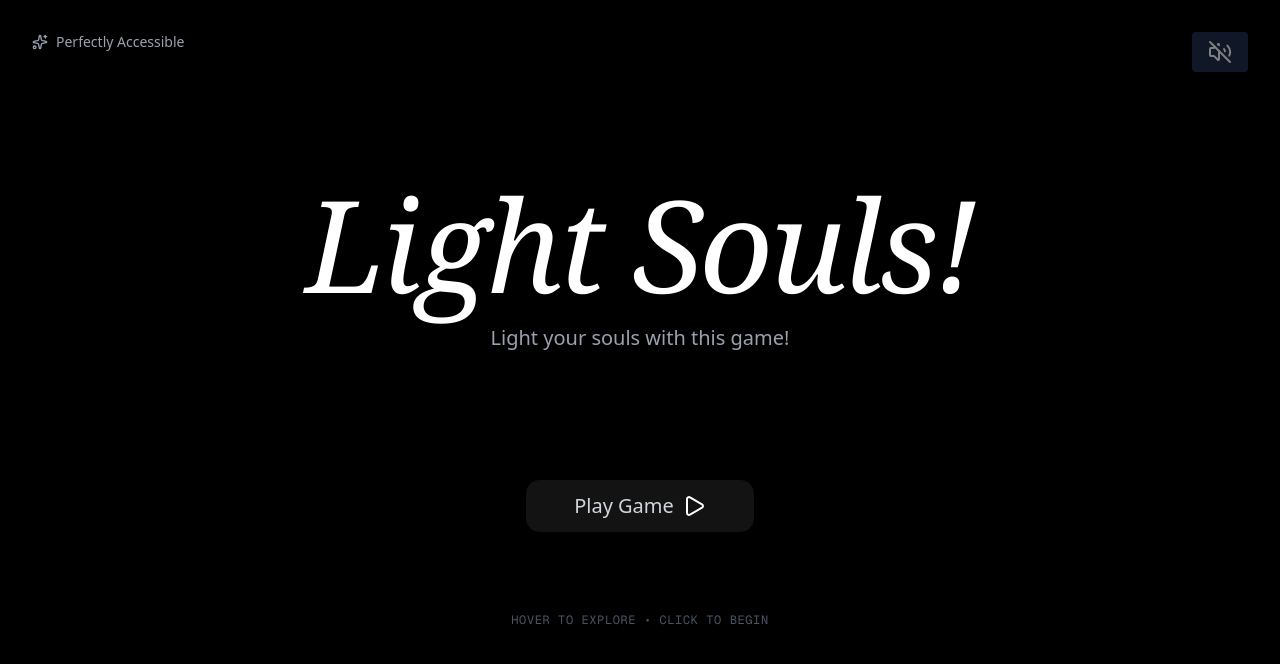
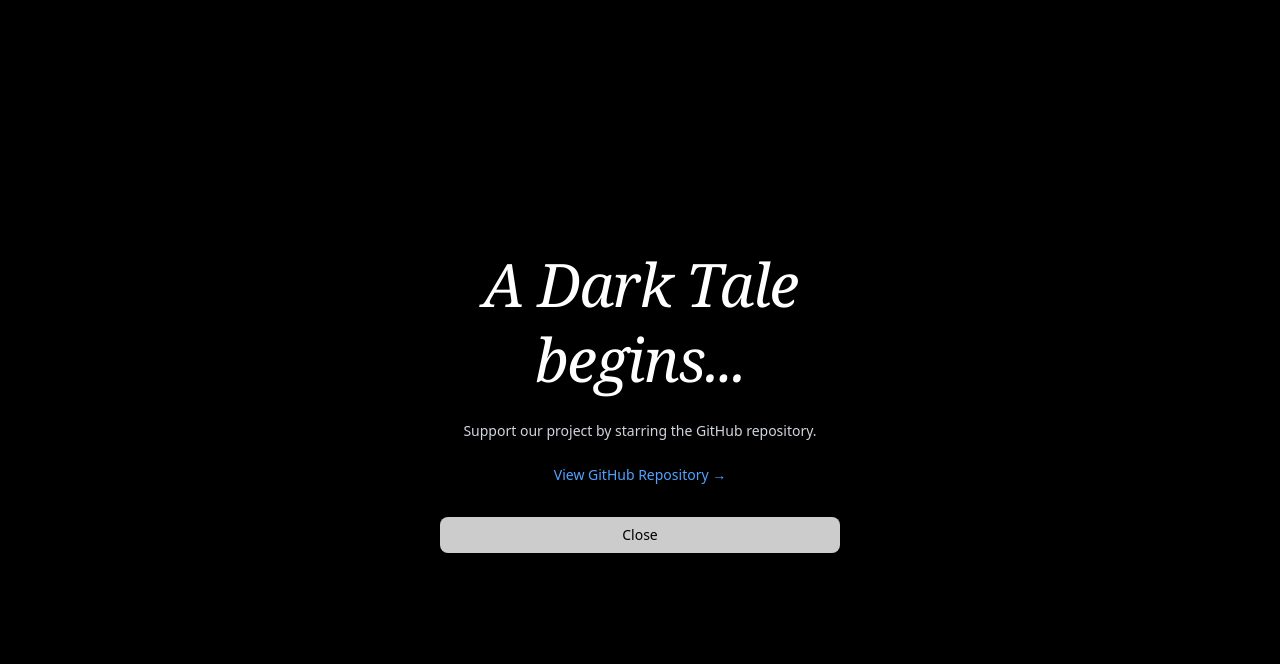
Before and after one commit to TheGhossst/LightSouls, a Next.js app: page / in a window 1280 px wide. Shown: the top 664 px of the page. Built offline with nearby package versions, Linux system fonts and the light colour scheme.

Commit message:
feat: add interactive popup with GitHub link and close button to HomePage

```diff
--- a/app/components/HomeMainContent.tsx
+++ b/app/components/HomeMainContent.tsx
@@ -9,7 +9,6 @@ export default function HomeMainContent() {
     <main className="flex flex-col items-center justify-center px-6 md:px-8 min-h-[calc(100vh-200px)]">
       <HomeHero />
       <HomeOptions />
-      <HomeActionHint />
     </main>
   );
 }
--- a/app/page.tsx
+++ b/app/page.tsx
@@ -1,11 +1,57 @@
+"use client";
+
+import { useState } from "react";
 import HomeHeader from "./components/HomeHeader";
 import HomeMainContent from "./components/HomeMainContent";
 
 export default function HomePage() {
+  const [interacted, setInteracted] = useState(false);
+
+  const handleClosePopup = () => {
+    setInteracted(true);
+  };
+
   return (
     <div className="min-h-screen bg-black text-white overflow-hidden">
-      <HomeHeader />
-      <HomeMainContent />
+      {!interacted && (
+        <div className="fixed inset-0 z-50 flex items-center justify-center bg-black bg-opacity-80">
+          <div className="max-w-md w-full p-6 rounded-xl text-white shadow-lg text-center space-y-6">
+            <h1
+              className="text-5xl md:text-6xl font-serif italic font-light leading-tight tracking-tight"
+              aria-label="A dark tale begins"
+            >
+              A Dark Tale begins...
+            </h1>
+
+            <p className="text-sm text-gray-300">
+              Support our project by starring the GitHub repository.
+            </p>
+
+            <a
+              href="https://github.com/TheGhossst/LightSouls"
+              target="_blank"
+              rel="noopener noreferrer"
+              className="block text-blue-400 hover:underline text-sm"
+            >
+              View GitHub Repository →
+            </a>
+
+            <button
+              onClick={handleClosePopup}
+              className="w-full mt-2 px-4 py-2 bg-white/80 hover:bg-white text-black transition-colors rounded-md text-sm font-medium"
+            >
+              Close
+            </button>
+          </div>
+        </div>
+      )}
+
+      {interacted && (
+        <>
+          <HomeHeader />
+          <HomeMainContent />
+        </>
+      )}
     </div>
   );
 }
```
